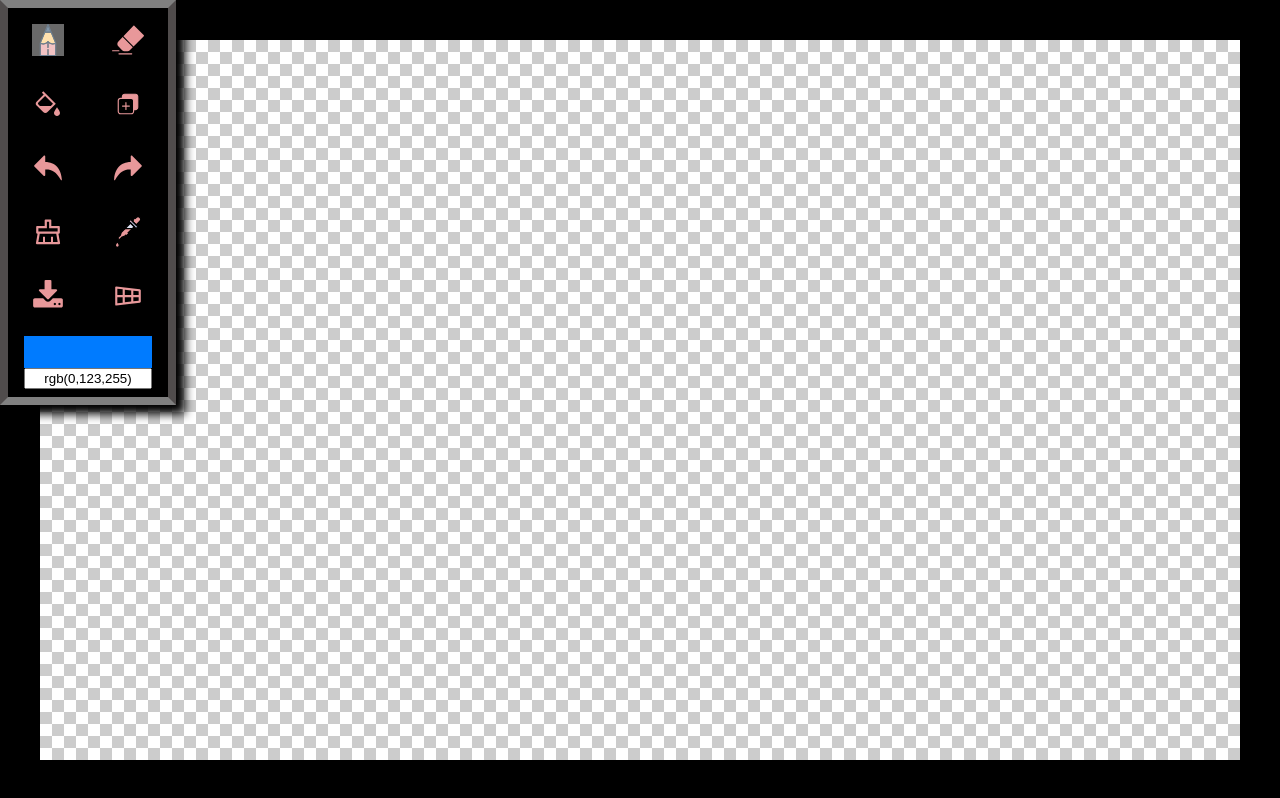
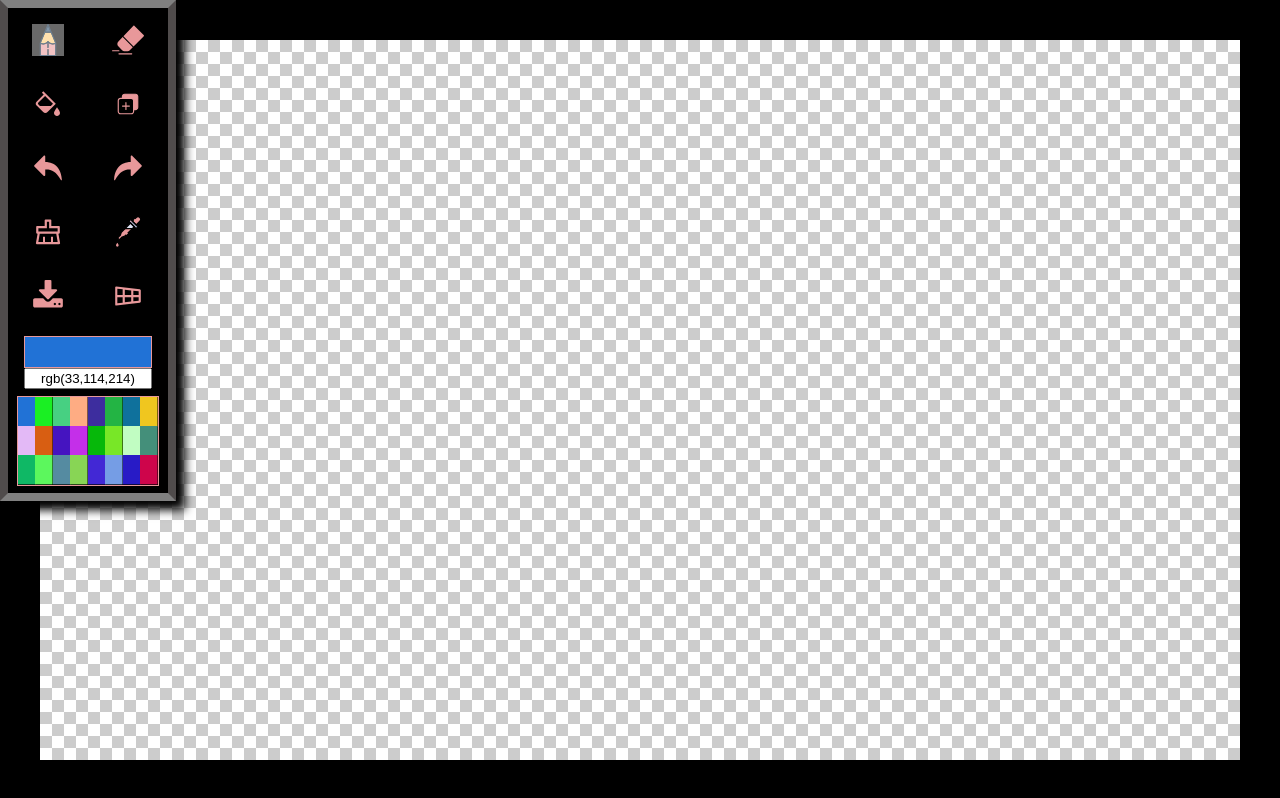
Before and after one commit to yolandaYY/pixel, a plain HTML site: page index.html in a window 1280 px wide. Drawn offline with Linux system fonts and the light colour scheme.

Commit message:
feat: add paint box

```diff
--- a/index.css
+++ b/index.css
@@ -58,6 +58,13 @@ body {
 #current-color {
     height: 2rem;
     width: 8rem;
+    margin: auto;
+    box-shadow: inset 0px 0px 0px 1px #e8989a;
+}
+
+#paint-box {
+    margin-top: 0.5em;
+    box-shadow: 0 0 0 1px #e8989a;
 }
 
 
--- a/index.html
+++ b/index.html
@@ -14,7 +14,7 @@
     <canvas id="canvas">你的浏览器不支持 canvas</canvas>
     <div id="tool-bar">
         <div id="pen" class="tool" title="画笔">
-            <div class="glass" data-type="pen-select"></div>
+            <div class="glass" key="pen-select"></div>
             <svg t="1581521796967" class="icon" viewBox="0 0 1024 1024" version="1.1" xmlns="http://www.w3.org/2000/svg"
                 p-id="3381">
                 <path
@@ -30,7 +30,7 @@
             </svg>
         </div>
         <div id="erase" class="tool" title="橡皮擦">
-            <div class="glass" data-type="erase-select"></div>
+            <div class="glass" key="erase-select"></div>
             <svg t="1581522424174" class="icon" viewBox="0 0 1024 1024" version="1.1" xmlns="http://www.w3.org/2000/svg"
                 p-id="16247">
                 <path
@@ -42,7 +42,7 @@
             </svg>
         </div>
         <div id="fill" class="tool" title="填充">
-            <div class="glass" data-type="fill-select"></div>
+            <div class="glass" key="fill-select"></div>
             <svg t="1581522183756" class="icon" viewBox="0 0 1024 1024" version="1.1" xmlns="http://www.w3.org/2000/svg"
                 p-id="8820">
                 <path
@@ -51,7 +51,7 @@
             </svg>
         </div>
         <div id="copy" class="tool" title="复制">
-            <div class="glass" data-type="copy-click"></div>
+            <div class="glass" key="copy-click"></div>
             <svg t="1581523117423" class="icon" viewBox="0 0 1024 1024" version="1.1" xmlns="http://www.w3.org/2000/svg"
                 p-id="20830">
                 <path
@@ -66,7 +66,7 @@
             </svg>
         </div>
         <div id="undo" class="tool" title="撤回">
-            <div class="glass" data-type="undo-click"></div>
+            <div class="glass" key="undo-click"></div>
             <svg t="1581522451800" class="icon" viewBox="0 0 1024 1024" version="1.1" xmlns="http://www.w3.org/2000/svg"
                 p-id="17035">
                 <path
@@ -75,7 +75,7 @@
             </svg>
         </div>
         <div id="redo" class="tool" title="前进">
-            <div class="glass" data-type="redo-click"></div>
+            <div class="glass" key="redo-click"></div>
             <svg t="1581522378567" class="icon" viewBox="0 0 1024 1024" version="1.1" xmlns="http://www.w3.org/2000/svg"
                 p-id="15240">
                 <path
@@ -84,7 +84,7 @@
             </svg>
         </div>
         <div id="clear" class="tool" title="清空">
-            <div class="glass" data-type="clear-click"></div>
+            <div class="glass" key="clear-click"></div>
             <svg t="1581522478471" class="icon" viewBox="0 0 1024 1024" version="1.1" xmlns="http://www.w3.org/2000/svg"
                 p-id="17854">
                 <path
@@ -93,7 +93,7 @@
             </svg>
         </div>
         <div id="color-picker" class="tool" title="取色">
-            <div class="glass" data-type="color-picker-select"></div>
+            <div class="glass" key="color-picker-select"></div>
             <svg t="1581522519546" class="icon" viewBox="0 0 1024 1024" version="1.1" xmlns="http://www.w3.org/2000/svg"
                 p-id="18282">
                 <path
@@ -149,7 +149,7 @@
             </svg>
         </div>
         <div id="download-image" class="tool" title="下载图片">
-            <div class="glass" data-type="download-image-click"></div>
+            <div class="glass" key="download-image-click"></div>
             <svg t="1581522561463" class="icon" viewBox="0 0 1024 1024" version="1.1" xmlns="http://www.w3.org/2000/svg"
                 p-id="19062">
                 <path
@@ -158,7 +158,7 @@
             </svg>
         </div>
         <div id="toggle-grid" class="tool" title="网格">
-            <div class="glass" data-type="toggle-grid-click"></div>
+            <div class="glass" key="toggle-grid-click"></div>
             <svg t="1581522600897" class="icon" viewBox="0 0 1024 1024" version="1.1" xmlns="http://www.w3.org/2000/svg"
                 p-id="19859">
                 <path
@@ -167,17 +167,17 @@
             </svg>
         </div>
         <div id="palette">
-            <div id="current-color" data-type="current-color-pick" title="点击显示颜色选择器"></div>
-            <input id="color-format" type="text" data-type="color-format-input" title="输入颜色（支持rgb、hex格式）" />
-            <div id="color-grid" data-type="color-grid-pick"></div>
-            <canvas id="color-selector" class="hidden" data-type="color-selector-pick">你的浏览器不支持 canvas</canvas>
+            <div id="current-color" key="current-color-pick" title="点击显示颜色选择器"></div>
+            <input id="color-format" type="text" key="color-format-input" title="输入颜色（支持rgb、hex格式）" />
+            <canvas id="paint-box" key="paint-box-pick">你的浏览器不支持 </canvas>
+            <canvas id="color-selector" class="hidden" key="color-selector-pick">你的浏览器不支持 canvas</canvas>
         </div>
     </div>
     <div id="paste-bar" class="hidden">
         <canvas id="copy-select">你的浏览器不支持 canvas</canvas>
-        <span class="tool" id="paste-close" data-type="paste-close-click">X</span>
+        <span class="tool" id="paste-close" key="paste-close-click">X</span>
         <span class="tool" id="paste" title="点击粘贴（右键也可）">
-            <div class="glass" data-type="paste-click"></div>
+            <div class="glass" key="paste-click"></div>
             <svg t="1581522340578" class="icon" viewBox="0 0 1024 1024" version="1.1" xmlns="http://www.w3.org/2000/svg"
                 p-id="14310">
                 <path
--- a/index.js
+++ b/index.js
@@ -1,6 +1,28 @@
 'use strict'
 
 // 工具函数
+
+function setElementSize(element, width, height) {
+    element.width = width;
+    element.height = height;
+}
+
+function getElementByKey(key) {
+    return document.querySelector(`[key=${key}`);
+}
+
+function getElementKeyObj(element) {
+    const key = element.getAttribute("key") || "";
+    const keyArr = key.match(/(.+)-(.+)$/) || [];
+    return { key, name: keyArr[1], type: keyArr[2] };
+}
+
+function createDownLoad(link) {
+    const a = document.createElement("a");
+    a.href = link;
+    a.download = "我的作品";
+    a.click();
+}
 
 function drawLineToContext(context, sx, sy, ex, ey) {
     context.beginPath();
@@ -10,19 +32,19 @@ function drawLineToContext(context, sx, sy, ex, ey) {
     context.stroke();
 }
 
-function drawLineargradientLine(ctx, width, height, col, color) {
+function drawLineargradientLine(ctx, x, y, width, height, colorStop) {
     const lineargradient = ctx.createLinearGradient(0, 0, 0, height);
-    lineargradient.addColorStop(0, "#000");
-    lineargradient.addColorStop(0.5, color);
-    lineargradient.addColorStop(1, "#fff");
+    colorStop.forEach(arr => {
+        lineargradient.addColorStop(arr[0], arr[1]);
+    });
     ctx.fillStyle = lineargradient;
-    ctx.fillRect(col * width, 0, width * 2, height);
+    ctx.fillRect(x, y, width, height);
 }
 
-function newTwoDimensionalArray(x, y) {
+function newTwoDimensionalArray(row, col) {
     const arr = [];
-    for (let i = 0; i < x; i++) {
-        arr.push(new Array(y));
+    for (let i = 0; i < row; i++) {
+        arr.push(new Array(col));
     }
     return arr;
 }
@@ -54,32 +76,85 @@ function isLegalColor(color) {
 
 }
 
-function createDownLoad(link) {
-    const a = document.createElement("a");
-    a.href = link;
-    a.download = "我的作品";
-    a.click();
+function getRandomColor() {
+    return `rgb(${[0, 0, 0].map(it => Math.floor(Math.random() * 256)).join(",")})`;
 }
 
+function getRandomColorArr(row, col) {
+    const colors = newTwoDimensionalArray(row, col);
+    for (let i = 0; i < row; ++i) {
+        for (let j = 0; j < col; ++j) {
+            colors[i][j] = getRandomColor();
+        }
+    }
+    return colors;
+}
 
-// 工具对象
-const __TOOL = {};
-__TOOL.initTool = function ({ toolBarElement, paletteElement,
-    color, inUse, changeToolCallback }) {
+const __COLOR = {};
+__COLOR.initColor = function ({ color, paintBox }) {
+    this.colorSelectorContext = getElementByKey("color-selector-pick").getContext("2d");
+    const paintBoxElement = getElementByKey("paint-box-pick");
+    this.paintBoxContext = paintBoxElement.getContext("2d");
+    this.paintBoxGridSize = {
+        height: paintBoxElement.height / paintBox.length,
+        width: paintBoxElement.width / paintBox[0].length
+    }
 
+    this.updateCurrentColor(color);
+    this.drawSelector(color);
+    this.drawPaintBox(paintBox);
+
+    getElementByKey("color-format-input").onblur = (e) => {
+        const { value } = e.currentTarget;
+        this.updateCurrentColor(isLegalColor(value) ? value : this.color);
+    }
+}
+
+__COLOR.updateCurrentColor = function (color) {
+    this.color = color;
+    getElementByKey("current-color-pick").style.backgroundColor = color;
+    getElementByKey("color-format-input").value = color;
+}
+
+__COLOR.toggleColorSelectorDisplay = function () {
+    const selector = getElementByKey("color-selector-pick");
+    selector.className = selector.className == "hidden" ? "visible" : "hidden";
+}
+
+__COLOR.drawPaintBox = function (paintBox) {
+    const { paintBoxContext, paintBoxGridSize: { width, height } } = this;
+    paintBox.forEach((colorArr, row) => {
+        colorArr.forEach((color, col) => {
+            paintBoxContext.fillStyle = color;
+            paintBoxContext.fillRect(Math.floor(col * width), Math.floor(row * height), width, height);
+        })
+    })
+}
+
+__COLOR.drawSelector = function () {
+    const selector = getElementByKey("color-selector-pick");
+    const { width, height } = selector;
+    const colors = [
+        "#cf010b", "#eb7012", "#f19914", "#f7c71b",
+        "#fdf21c", "#cade1b", "#96c71e", "#65af1c",
+        "#019219", "#019678", "#0195a3", "#0197ca",
+        "#0198f1", "#007dd1", "#0162b3", "#004593",
+        "#000267", "#51005c", "#7b014a", "#a40037", ""
+    ];
+    const lineWidth = Math.floor(width / (colors.length));
+    const drawLine = drawLineargradientLine.bind({}, this.colorSelectorContext);
+    colors.forEach((color, idx) => {
+        color ? drawLine(idx * lineWidth, 0, lineWidth * 2, height, [[0, "#000"], [0.5, color], [1, "#fff"]])
+            : drawLine(idx * lineWidth, 0, lineWidth * 2, height, [[0.2, "#000"], [0.8, "#fff"]]);
+    });
+}
+
+const __TOOL = Object.create(__COLOR);
+__TOOL.initTool = function (args) {
+    this.initColor(args);
+    const { toolBarElement, color, inUse, changeToolCallback } = args;
     this.toolBarElement = toolBarElement;
-    this.paletteElement = paletteElement;
-
-    this.colorFormatElement = this.paletteElement.getElementsByTagName("input")[0]
-    this.colorSelectorElement = this.paletteElement.getElementsByTagName("canvas")[0];
-    this.colorSelectorContext = this.colorSelectorElement.getContext("2d");
-
-
     this.inUse = inUse;
-    this.displayColorSelector = false;
-    this.updateCurrentColor(color);
-    this.drawLineargradientSelector(color);
-
     this.isDragToolBar = false;
     this.addToolBarListener(changeToolCallback);
 }
@@ -87,15 +162,17 @@ __TOOL.initTool = function ({ toolBarElement, paletteElement,
 __TOOL.addToolBarListener = function (changeToolCallback) {
 
     this.toolBarElement.onmousedown = (e) => {
-        this.isDragToolBar = true;
+        if (e.target == e.currentTarget) {
+            this.isDragToolBar = true;
+        }
     }
 
     this.toolBarElement.onmousemove = (e) => {
-        if (this.isDragToolBar && e.target == this.toolBarElement) {
-            const { movementX, movementY } = e;
-            const { left, top } = this.toolBarElement.style;
-            this.toolBarElement.style.left = parseInt(left || 0) + movementX + "px";
-            this.toolBarElement.style.top = parseInt(top || 0) + movementY + "px";
+        if (this.isDragToolBar && e.target == e.currentTarget) {
+            const { movementX, movementY, currentTarget } = e;
+            const { left, top } = currentTarget.style;
+            currentTarget.style.left = parseInt(left || 0) + movementX + "px";
+            currentTarget.style.top = parseInt(top || 0) + movementY + "px";
         }
     }
 
@@ -109,34 +186,32 @@ __TOOL.addToolBarListener = function (changeToolCallback) {
     }
 
     this.toolBarElement.onclick = (e) => {
-        const { target } = e;
+        const keyObj = getElementKeyObj(e.target);
+        if (!keyObj.key) return;
 
-        const { type } = target.dataset;
-        if (!type) return;
-        const typeArr = type.split("-");
-
-        if (typeArr[1] == "select") {
-            this.changeInUse(target);
+        if (keyObj.type == "select") {
+            this.changeInUse(e.target);
         }
 
-        if (typeArr[0] == "color-selector") {
+        if (keyObj.name == "color-selector") {
             const imageData = this.colorSelectorContext.getImageData(e.offsetX, e.offsetY, 1, 1);
             if (imageData.data.length > 3) {
                 this.updateCurrentColor(`rgb(${imageData.data[0]},${imageData.data[1]}, ${imageData.data[2]})`);
             }
         }
 
-        if (typeArr[0] == "current-color") {
-            this.displayColorSelector = !this.displayColorSelector;
-            this.colorSelectorElement.className = this.displayColorSelector ? "visible" : "hidden";
+        if (keyObj.name == "paint-box"){
+            const imageData = this.paintBoxContext.getImageData(e.offsetX, e.offsetY, 1, 1);
+            if (imageData.data.length > 3) {
+                this.updateCurrentColor(`rgb(${imageData.data[0]},${imageData.data[1]}, ${imageData.data[2]})`);
+            }
         }
 
-        changeToolCallback(typeArr[0]);
-    }
+        if (keyObj.name == "current-color") {
+            this.toggleColorSelectorDisplay();
+        }
 
-    this.colorFormatElement.onblur = (e) => {
-        const { value } = e.currentTarget;
-        this.updateCurrentColor(isLegalColor(value) ? value : this.color);
+        changeToolCallback(keyObj.name);
     }
 }
 
@@ -146,39 +221,11 @@ __TOOL.changeInUse = function (element) {
     this.inUse.className = this.inUse.className + " use";
 }
 
-__TOOL.updateCurrentColor = function (color) {
-    this.color = color;
-    this.paletteElement.firstElementChild.style.backgroundColor = color;
-    this.colorFormatElement.value = color;
-}
-
-// TODO: refactor
-__TOOL.drawLineargradientSelector = function () {
-    const { width, height } = this.colorSelectorElement;
-    const colors = [
-        "#cf010b", "#eb7012", "#f19914", "#f7c71b",
-        "#fdf21c", "#cade1b", "#96c71e", "#65af1c",
-        "#019219", "#019678", "#0195a3", "#0197ca",
-        "#0198f1", "#007dd1", "#0162b3", "#004593",
-        "#000267", "#51005c", "#7b014a", "#a40037",
-    ];
-    const lineWidth = width / (colors.length + 1);
-    const drawLine = drawLineargradientLine.bind(this, this.colorSelectorContext, lineWidth, height);
-    colors.forEach((color, idx) => {
-        drawLine(idx, color);
-    });
-    const lineargradient = this.colorSelectorContext.createLinearGradient(0, 0, 0, height);
-    lineargradient.addColorStop(0.1, "#000");
-    lineargradient.addColorStop(0.9, "#fff");
-    this.colorSelectorContext.fillStyle = lineargradient;
-    this.colorSelectorContext.fillRect(colors.length * lineWidth, 0, lineWidth * 2, height);
-}
-
 
 // 画布对象
-const __CANVAS = Object.create(__TOOL);
+const __PIXEL = Object.create(__TOOL);
 
-__CANVAS.initCanvas = function (args) {
+__PIXEL.initPixel = function (args) {
     this.initTool({ ...args, changeToolCallback: this.changeToolCallback.bind(this) });
 
     const { canvasElement, gridElement, pasteBarElement, imageResolution, isGridDisplayed } = args;
@@ -211,12 +258,12 @@ __CANVAS.initCanvas = function (args) {
     this.inUse.click();
 }
 
-__CANVAS.getGridSize = function () {
+__PIXEL.getGridSize = function () {
     return Math.min(Math.floor(this.canvasElement.width / this.imageResolution.col),
         Math.floor(this.canvasElement.height / this.imageResolution.row));
 }
 
-__CANVAS.setImageResolution = function (imageResolution) {
+__PIXEL.setImageResolution = function (imageResolution) {
     this.imageResolution = imageResolution;
     this.pixelContext = newTwoDimensionalArray(imageResolution.row, imageResolution.col);
     this.gridSize = this.getGridSize();
@@ -232,7 +279,7 @@ __CANVAS.setImageResolution = function (imageResolution) {
     this.copySelectContext = this.copySelectElement.getContext("2d");
 }
 
-__CANVAS.drawGrid = function () {
+__PIXEL.drawGrid = function () {
     this.gridContext.fillStyle = "#000";
     this.gridContext.fillRect(0, 0, this.gridElement.width, this.gridElement.height);
 
@@ -247,17 +294,17 @@ __CANVAS.drawGrid = function () {
     }
 }
 
-__CANVAS.removeGrid = function () {
+__PIXEL.removeGrid = function () {
     this.gridContext.clearRect(this.offsetX, this.offsetY, this.canvasWidth, this.canvasHeight);
 }
 
-__CANVAS.startCopy = function () {
+__PIXEL.startCopy = function () {
     this.pasteBarElement.className = 'visible';
     this.toolBarElement.className = 'hidden';
-    this.colorSelectorElement.className = 'hidden';
+    getElementByKey("color-selector-pick").className = 'hidden';
 }
 
-__CANVAS.closeCopy = function () {
+__PIXEL.closeCopy = function () {
     this.inUse.click();
     this.pasteBarElement.className = 'hidden';
     this.toolBarElement.className = 'visible';
@@ -265,8 +312,8 @@ __CANVAS.closeCopy = function () {
     this.isStartPaste = false;
 }
 
-__CANVAS.changeToolCallback = function (id) {
-    switch (id) {
+__PIXEL.changeToolCallback = function (name) {
+    switch (name) {
         case 'pen':
             this.canvasElement.style.cursor = "crosshair";
             break;
@@ -302,40 +349,40 @@ __CANVAS.changeToolCallback = function (id) {
     }
 }
 
-__CANVAS.isInCanvas = function (x, y) {
+__PIXEL.isInCanvas = function (x, y) {
     if (x < this.offsetX || x >= this.canvasWidth + this.offsetX || y < this.offsetY || y >= this.canvasHeight + this.offsetY) {
         return false;
     }
     return true;
 }
 
-__CANVAS.tranformCoordinateToCanvas = function (x, y) {
+__PIXEL.tranformCoordinateToCanvas = function (x, y) {
     var col = Math.floor((x - this.offsetX) / this.gridSize);
     var row = Math.floor((y - this.offsetY) / this.gridSize);
     return { row, col };
 }
 
-__CANVAS.setPixelContext = function ({ row, col }, color) {
+__PIXEL.setPixelContext = function ({ row, col }, color) {
     this.pixelContext[row][col] = color;
 }
 
-__CANVAS.getPixelContext = function ({ row, col }) {
+__PIXEL.getPixelContext = function ({ row, col }) {
     return this.pixelContext[row][col];
 }
 
-__CANVAS.usePen = function (pos, _color) {
+__PIXEL.usePen = function (pos, _color) {
     const color = _color || this.color;
     this.setPixelContext(pos, color);
     this.canvasContext.fillStyle = color;
     this.canvasContext.fillRect(this.offsetX + pos.col * this.gridSize, this.offsetY + pos.row * this.gridSize, this.gridSize, this.gridSize);
 }
 
-__CANVAS.useErase = function (pos) {
+__PIXEL.useErase = function (pos) {
     this.setPixelContext(pos, undefined);
     this.canvasContext.clearRect(this.offsetX + pos.col * this.gridSize, this.offsetY + pos.row * this.gridSize, this.gridSize, this.gridSize);
 }
 
-__CANVAS.useFill = function (pos) {
+__PIXEL.useFill = function (pos) {
     const willReplaceColor = this.getPixelContext(pos);
     if (willReplaceColor == this.color) return;
 
@@ -367,13 +414,13 @@ __CANVAS.useFill = function (pos) {
     return visit;
 }
 
-__CANVAS.clearCanvas = function () {
+__PIXEL.clearCanvas = function () {
     this.historyStack.push({ pixelContext: this.pixelContext, action: "clearCanvas" });
     this.pixelContext = newTwoDimensionalArray(this.imageResolution.row, this.imageResolution.col);
     this.canvasContext.clearRect(this.offsetX, this.offsetY, this.canvasWidth, this.canvasHeight);
 }
 
-__CANVAS.drawByPixelContext = function () {
+__PIXEL.drawByPixelContext = function () {
     this.pixelContext.forEach((rowColor, row) => {
         rowColor.forEach((color, col) => {
             this.canvasContext.fillStyle = color;
@@ -382,15 +429,14 @@ __CANVAS.drawByPixelContext = function () {
     });
 }
 
-__CANVAS.paint = function (action) {
+__PIXEL.paint = function (action) {
     const { x, y } = action;
     if (!this.isInCanvas(x, y)) return;
     const pos = this.tranformCoordinateToCanvas(x, y);
     const color = this.getPixelContext(pos);
-    const { type } = this.inUse.dataset;
-    const typeArr = type.split('-');
+    const keyObj = getElementKeyObj(this.inUse);
 
-    switch (typeArr[0]) {
+    switch (keyObj.name) {
         case "pen":
             if (this.color != color) {
                 this.usePen(pos);
@@ -422,7 +468,7 @@ __CANVAS.paint = function (action) {
     return true;
 }
 
-__CANVAS.onRedo = function () {
+__PIXEL.onRedo = function () {
     const { length } = this.undoStack;
     if (length == 0) return;
 
@@ -451,7 +497,7 @@ __CANVAS.onRedo = function () {
     }
 }
 
-__CANVAS.onUndo = function () {
+__PIXEL.onUndo = function () {
     const { length } = this.historyStack;
     if (length == 0) return;
 
@@ -483,7 +529,7 @@ __CANVAS.onUndo = function () {
     }
 }
 
-__CANVAS.usePaste = function (e) {
+__PIXEL.usePaste = function (e) {
     const { offsetX, offsetY } = e;
     const { sx, sy, ex, ey } = this.copyRect;
     if (!(sx && sy && ex && ey)) return;
@@ -514,16 +560,12 @@ __CANVAS.usePaste = function (e) {
     return fillPixelContent;
 }
 
-__CANVAS.toggleGridDisplay = function () {
+__PIXEL.toggleGridDisplay = function () {
+    this.isGridDisplayed ? this.drawGrid() : this.removeGrid();
     this.isGridDisplayed = !this.isGridDisplayed;
-    if (this.isGridDisplayed) {
-        this.drawGrid();
-    } else {
-        this.removeGrid();
-    }
 }
 
-__CANVAS.addMouseListener = function () {
+__PIXEL.addMouseListener = function () {
     this.canvasElement.onpointerdown = (e) => {
         this.mousedrag = true;
     };
@@ -550,7 +592,9 @@ __CANVAS.addMouseListener = function () {
 
     // 复制粘贴
     this.pasteBarElement.onclick = (e) => {
-        switch (e.target.dataset.type) {
+        const keyObj = getElementKeyObj(e.target);
+        if (!keyObj.key) return;
+        switch (keyObj.name) {
             case "paste-close-click":
                 this.closeCopy();
                 break;
@@ -608,11 +652,9 @@ function main() {
     const GRID = document.getElementById("grid");
     const TOOL_BAR = document.getElementById("tool-bar");
     const COLOR_SELECTOR = document.getElementById("color-selector");
-    const PEN = document.querySelector("#pen > .glass");
-    const PALETTE = document.getElementById("palette");
     const PASTE_BAR = document.getElementById("paste-bar");
 
-    const pixel = Object.create(__CANVAS);
+    const pixel = Object.create(__PIXEL);
     CANVAS.width = GRID.width = window.innerWidth;
     CANVAS.height = GRID.height = window.innerHeight;
 
@@ -622,14 +664,16 @@ function main() {
     COLOR_SELECTOR.style.top = toolBarSize.bottom - COLOR_SELECTOR.width + "px";
     COLOR_SELECTOR.style.left = toolBarSize.right + "px";
 
-    pixel.initCanvas({
+    setElementSize(getElementByKey("paint-box-pick"), toolBarSize.width * 0.8, toolBarSize.width * 0.5);
+    const paintBox = getRandomColorArr(3, 8);
+
+    pixel.initPixel({
         canvasElement: CANVAS,
         gridElement: GRID,
         toolBarElement: TOOL_BAR,
-        inUse: PEN,
-        color: "rgb(0,123,255)",
-        colorGrid: 5,
-        paletteElement: PALETTE,
+        inUse: getElementByKey("pen-select"),
+        color: paintBox[0][0],
+        paintBox,
         pasteBarElement: PASTE_BAR,
         isGridDisplayed: true,
         imageResolution: { row: 60, col: 100 }
@@ -640,16 +684,15 @@ document.body.onload = function () {
     main();
 }
 
-// 写文档，制定规则（节点捕获），改一下命名
 // 重构一下边界判断
-// 重构颜色取样
+// 颜色盘
+// 新增监听器类
+// 包装一个拖拽控件
 // 重构复制粘贴(粘贴加个轮廓提示)
-// 包装一个拖拽控件
 // 修改tool bar的拖拽、边界、缩小
 // 历史记录变成基于一个操作（路径）（增加历史记录面板）
 // 按钮防抖
 // 重构样式（指针样式）
-// 颜色盘
 // 镜像复制(TODO: undo、redo)
 // resize?? 兼容触摸屏？
 // 放大缩小
```
